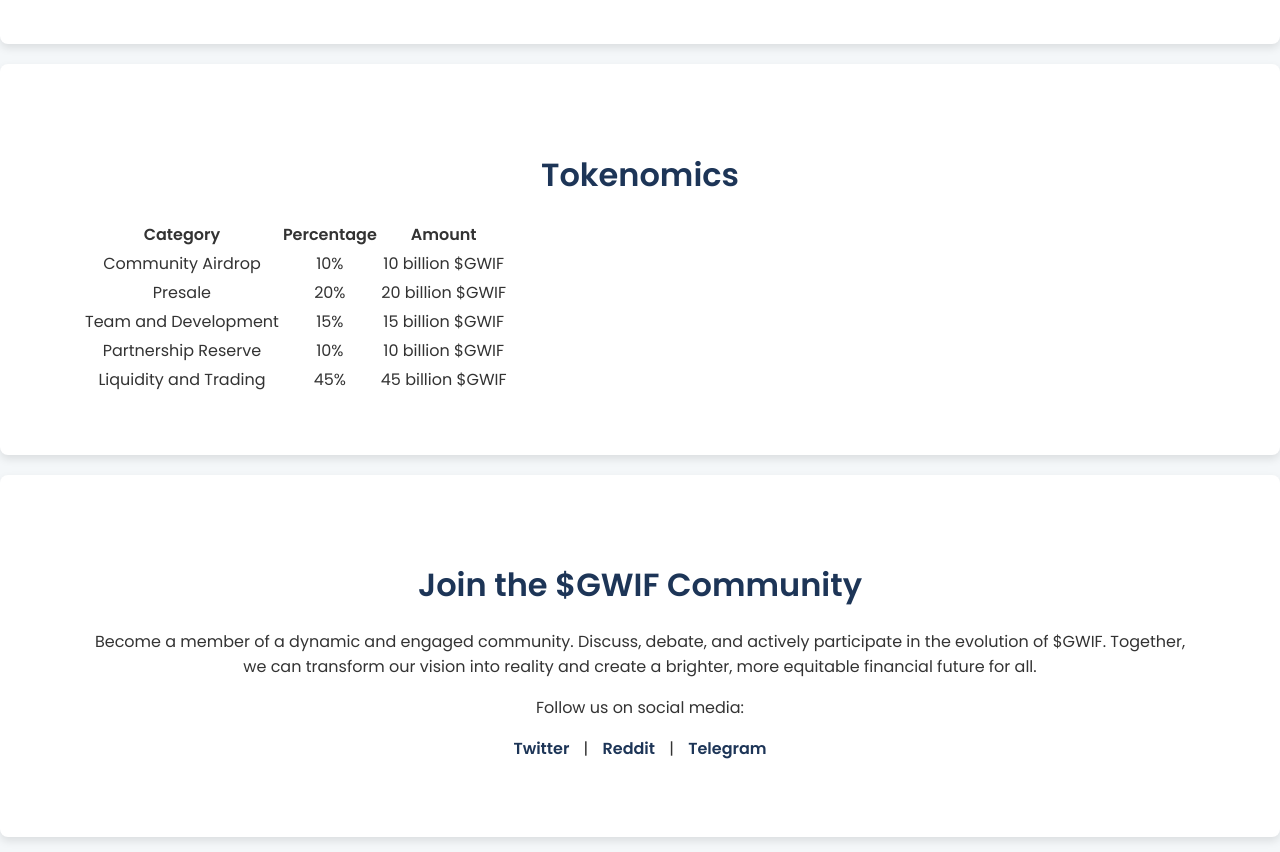
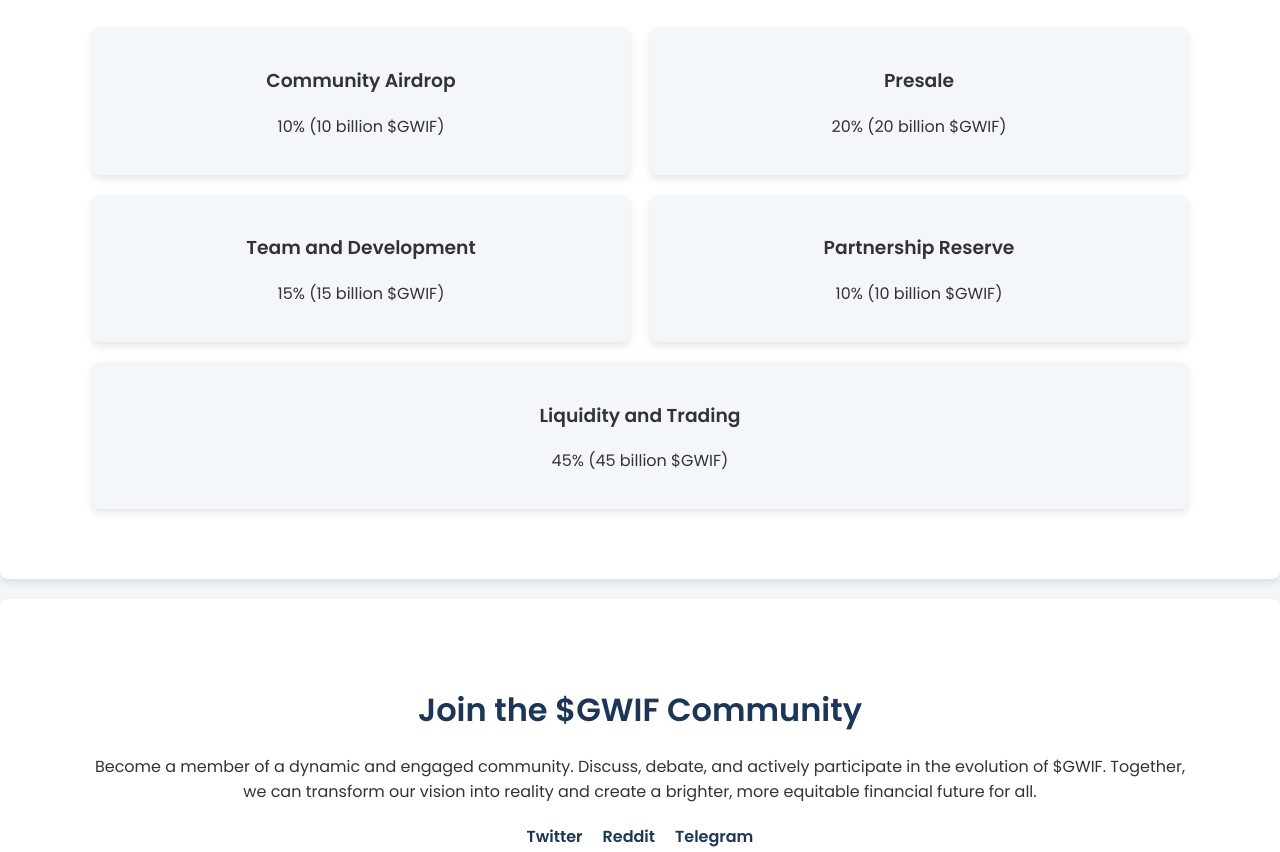
Before and after one commit to GarciaWifGod/website, a plain HTML site: page index.html in a window 1280 px wide. Shown: the part 1120-1972 px from the top of the page. Drawn offline with Linux system fonts and the light colour scheme.

Commit message:
Update index.html

```diff
--- a/index.html
+++ b/index.html
@@ -27,13 +27,11 @@
             </nav>
         </div>
     </header>
-    <section class="banner">
+    <section id="hero" class="hero">
         <div class="container">
             <h1>Join the $GWIF Revolution</h1>
-            <p>Together, we fight for a better future.</p>
-        </div>
-        <div class="banner-image-container">
-            <img src="static/banner_GWIF.png" alt="Garcia Wif God Banner" class="banner-img">
+            <p>Empowering a community of believers through faith and finance.</p>
+            <a href="#about" class="btn">Learn More</a>
         </div>
     </section>
     <section id="about" class="about">
@@ -46,50 +44,39 @@
     <section id="tokenomics" class="tokenomics">
         <div class="container">
             <h2>Tokenomics</h2>
-            <table>
-                <tr>
-                    <th>Category</th>
-                    <th>Percentage</th>
-                    <th>Amount</th>
-                </tr>
-                <tr>
-                    <td>Community Airdrop</td>
-                    <td>10%</td>
-                    <td>10 billion $GWIF</td>
-                </tr>
-                <tr>
-                    <td>Presale</td>
-                    <td>20%</td>
-                    <td>20 billion $GWIF</td>
-                </tr>
-                <tr>
-                    <td>Team and Development</td>
-                    <td>15%</td>
-                    <td>15 billion $GWIF</td>
-                </tr>
-                <tr>
-                    <td>Partnership Reserve</td>
-                    <td>10%</td>
-                    <td>10 billion $GWIF</td>
-                </tr>
-                <tr>
-                    <td>Liquidity and Trading</td>
-                    <td>45%</td>
-                    <td>45 billion $GWIF</td>
-                </tr>
-            </table>
+            <div class="tokenomics-grid">
+                <div class="tokenomics-item">
+                    <h3>Community Airdrop</h3>
+                    <p>10% (10 billion $GWIF)</p>
+                </div>
+                <div class="tokenomics-item">
+                    <h3>Presale</h3>
+                    <p>20% (20 billion $GWIF)</p>
+                </div>
+                <div class="tokenomics-item">
+                    <h3>Team and Development</h3>
+                    <p>15% (15 billion $GWIF)</p>
+                </div>
+                <div class="tokenomics-item">
+                    <h3>Partnership Reserve</h3>
+                    <p>10% (10 billion $GWIF)</p>
+                </div>
+                <div class="tokenomics-item">
+                    <h3>Liquidity and Trading</h3>
+                    <p>45% (45 billion $GWIF)</p>
+                </div>
+            </div>
         </div>
     </section>
     <section id="community" class="community">
         <div class="container">
             <h2>Join the $GWIF Community</h2>
             <p>Become a member of a dynamic and engaged community. Discuss, debate, and actively participate in the evolution of $GWIF. Together, we can transform our vision into reality and create a brighter, more equitable financial future for all.</p>
-            <p>Follow us on social media:</p>
-            <p>
-                <a href="https://twitter.com/gwif_official" class="social-link">Twitter</a> |
-                <a href="https://reddit.com/r/gwif" class="social-link">Reddit</a> |
+            <div class="social-links">
+                <a href="https://twitter.com/gwif_official" class="social-link">Twitter</a>
+                <a href="https://reddit.com/r/gwif" class="social-link">Reddit</a>
                 <a href="https://t.me/gwif" class="social-link">Telegram</a>
-            </p>
+            </div>
         </div>
     </section>
     <section id="roadmap" class="roadmap">
@@ -124,11 +111,11 @@
             <p>If you have any questions or need support, please reach out to us:</p>
             <p>Email: <a href="mailto:support@gwif.com">support@gwif.com</a></p>
             <p>Join our community channels for the latest updates and support:</p>
-            <p>
-                <a href="https://twitter.com/gwif_official" class="social-link">Twitter</a> |
-                <a href="https://reddit.com/r/gwif" class="social-link">Reddit</a> |
+            <div class="social-links">
+                <a href="https://twitter.com/gwif_official" class="social-link">Twitter</a>
+                <a href="https://reddit.com/r/gwif" class="social-link">Reddit</a>
                 <a href="https://t.me/gwif" class="social-link">Telegram</a>
-            </p>
+            </div>
         </div>
     </section>
     <footer>
```
